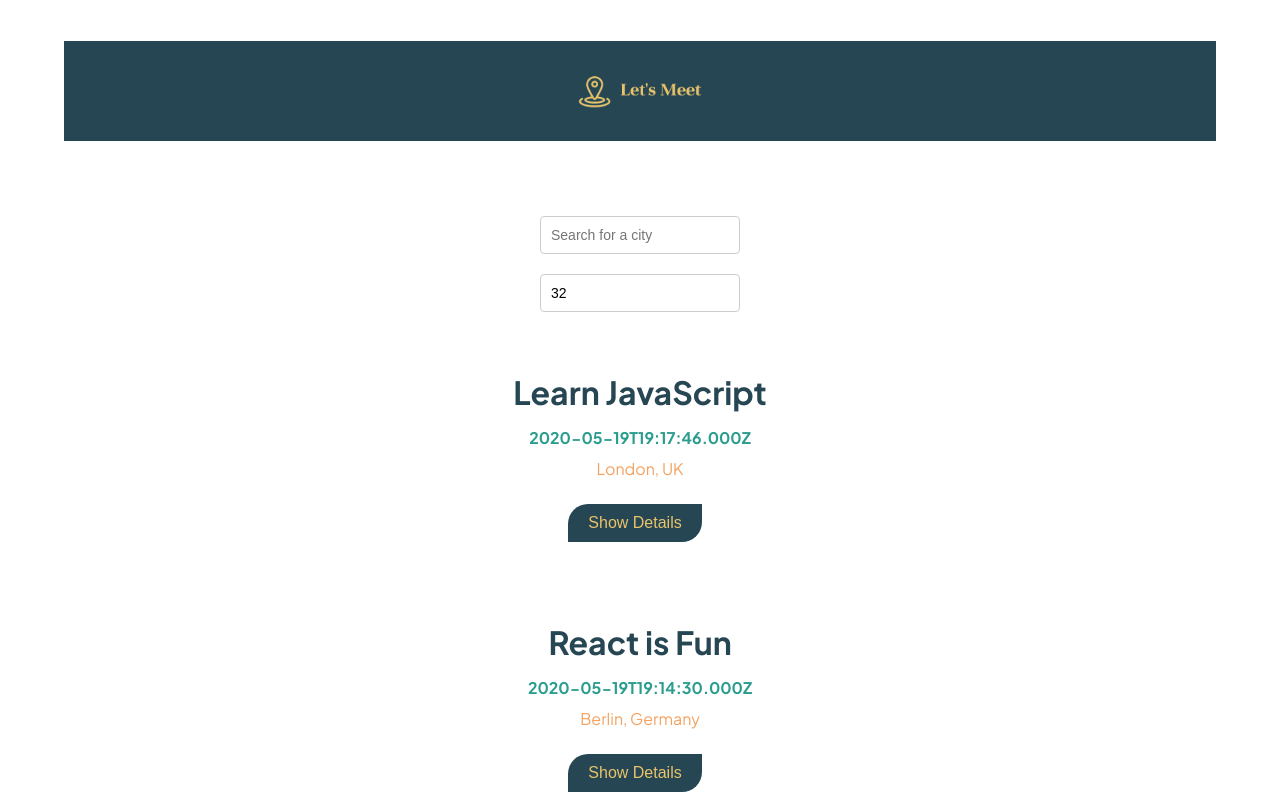
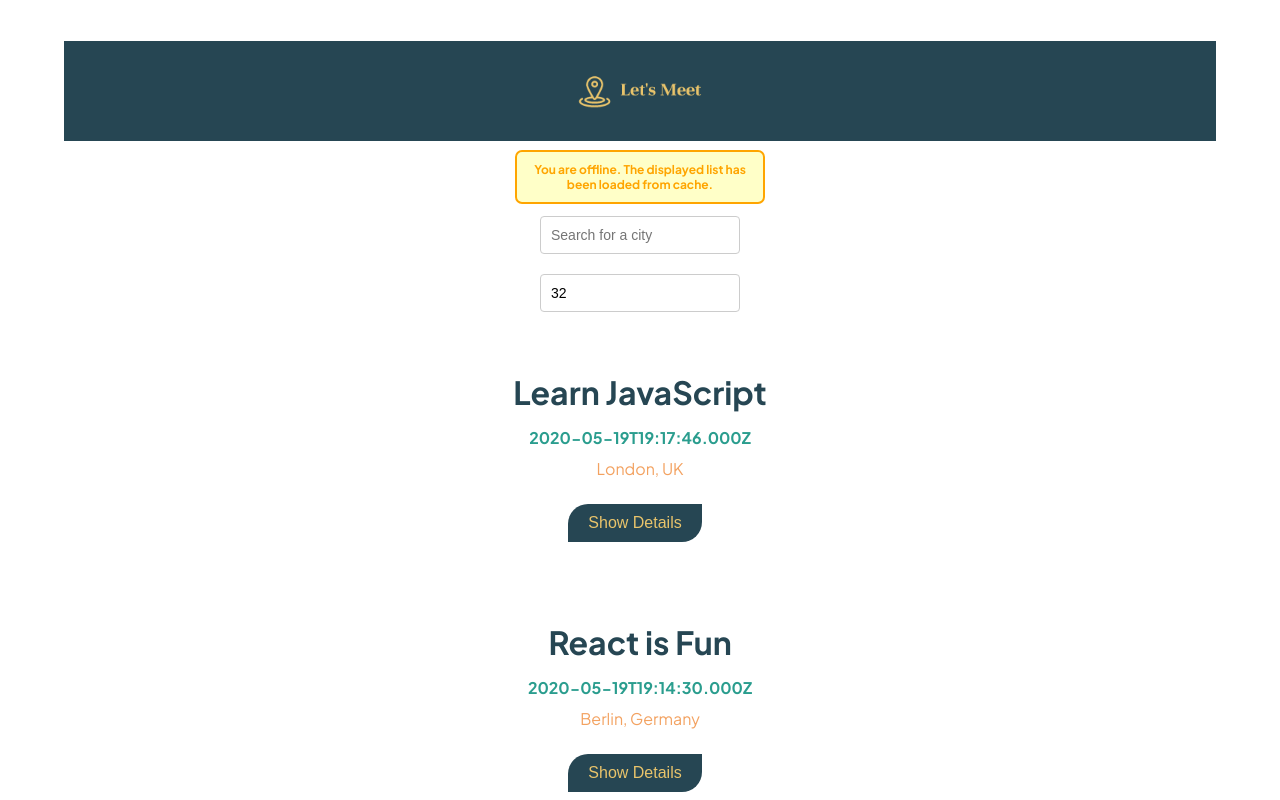
Before and after one commit to SoyaKiss/SoyaKiss_Meet-App, a React (Create React App) app: page / in a window 1280 px wide. Shown: the top 800 px of the page. Built offline with nearby package versions, Linux system fonts and the light colour scheme; what atatus-spa would draw is missing.

Commit message:
WarningAlert added for offline usage

```diff
--- a/src/App.js
+++ b/src/App.js
@@ -4,7 +4,12 @@ import EventList from "./components/EventList";
 import NumberOfEvents from "./components/NumberOfEvents";
 import { extractLocations, getEvents } from "./api";
 import Header from "./components/Header";
-import { InfoAlert, ErrorAlert, ErrorTwoAlert } from "./components/Alert";
+import {
+  InfoAlert,
+  ErrorAlert,
+  ErrorTwoAlert,
+  WarningAlert,
+} from "./components/Alert";
 import "./styles/App.css";
 
 const App = () => {
@@ -15,8 +20,16 @@ const App = () => {
   const [infoAlert, setInfoAlert] = useState("");
   const [errorAlert, setErrorAlert] = useState("");
   const [errorTwoAlert, setErrorTwoAlert] = useState("");
+  const [warningAlert, setWarningAlert] = useState("");
 
   useEffect(() => {
+    if (navigator.online) {
+      setWarningAlert("");
+    } else {
+      setWarningAlert(
+        "You are offline. The displayed list has been loaded from cache."
+      );
+    }
     fetchData();
   }, [currentCity, currentNOE]);
 
@@ -53,6 +66,7 @@ const App = () => {
       <Header />
       <div className="alerts-container">
         {infoAlert.length ? <InfoAlert text={infoAlert} /> : null}
+        {warningAlert.length ? <WarningAlert text={warningAlert} /> : null}
       </div>
       <CitySearch
         allLocations={allLocations}
--- a/src/components/Alert.js
+++ b/src/components/Alert.js
@@ -55,4 +55,11 @@ class ErrorTwoAlert extends Alert {
   }
 }
 
-export { InfoAlert, ErrorAlert, ErrorTwoAlert };
+class WarningAlert extends Alert {
+  constructor(props) {
+    super(props);
+    this.color = "orange";
+    this.bgColor = "rgb(255, 255, 200)";
+  }
+}
+export { InfoAlert, ErrorAlert, ErrorTwoAlert, WarningAlert };
```
Also changed, not shown: 1 other file (tests, documents, lock files or other folders).
